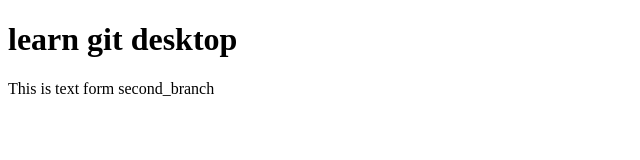
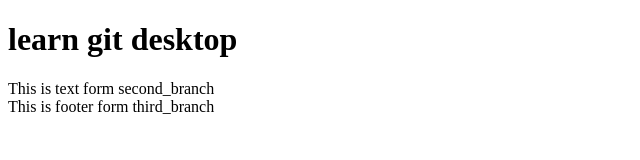
Before and after one commit to experiencedamn/desktoptest, a plain HTML site: page index.html in a window 1280 px wide. Shown: the whole page, without its empty margins (0-640 px from the left). Drawn offline with Linux system fonts and the light colour scheme.

Commit message:
add footer
add footer

```diff
--- a/index.html
+++ b/index.html
@@ -6,9 +6,15 @@
     <title>lean git desktop</title>
 </head>
 <body>
+
     <h1>learn git desktop</h1>
     <main>
         This is text form second_branch
     </main>
+
+    <footer>
+        This is footer form third_branch
+    </footer>
+
 </body>
 </html>
```
